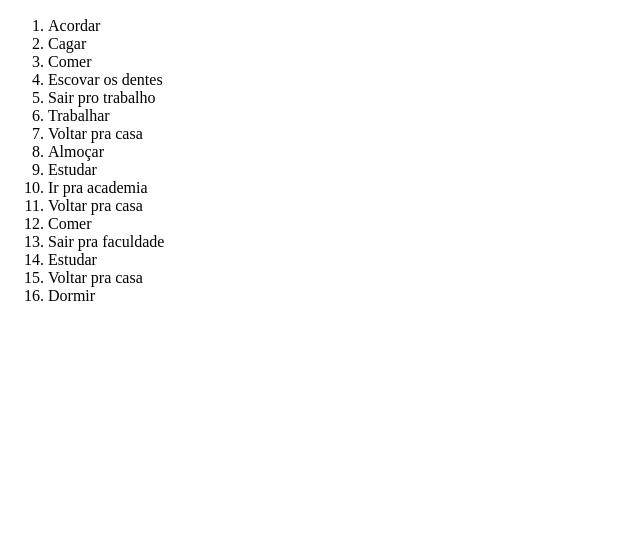
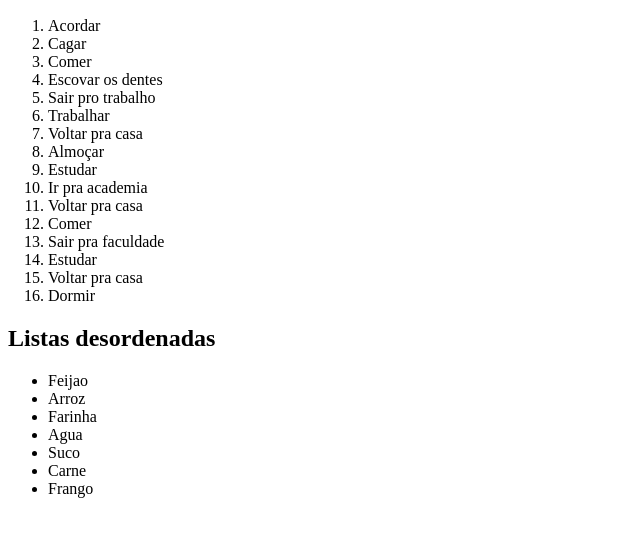
Before and after one commit to devrafalob/T-Git, a plain HTML site: page ex09/index.html in a window 1280 px wide. Shown: the part 110-646 px from the top of the page, without its empty margins (0-640 px from the left). Drawn offline with Linux system fonts and the light colour scheme.

Commit message:
Unordered Lists

```diff
--- a/ex09/index.html
+++ b/ex09/index.html
@@ -26,5 +26,17 @@
         <li>Voltar pra casa</li>
         <li>Dormir</li>
     </ol>
+
+    <h2>Listas desordenadas</h2>
+    <ul>
+        <li>Feijao</li>
+        <li>Arroz</li>
+        <li>Farinha</li>
+        <li>Agua</li>
+        <li>Suco</li>
+        <li>Carne</li>
+        <li>Frango</li>
+    </ul>
+
 </body>
 </html>
```
